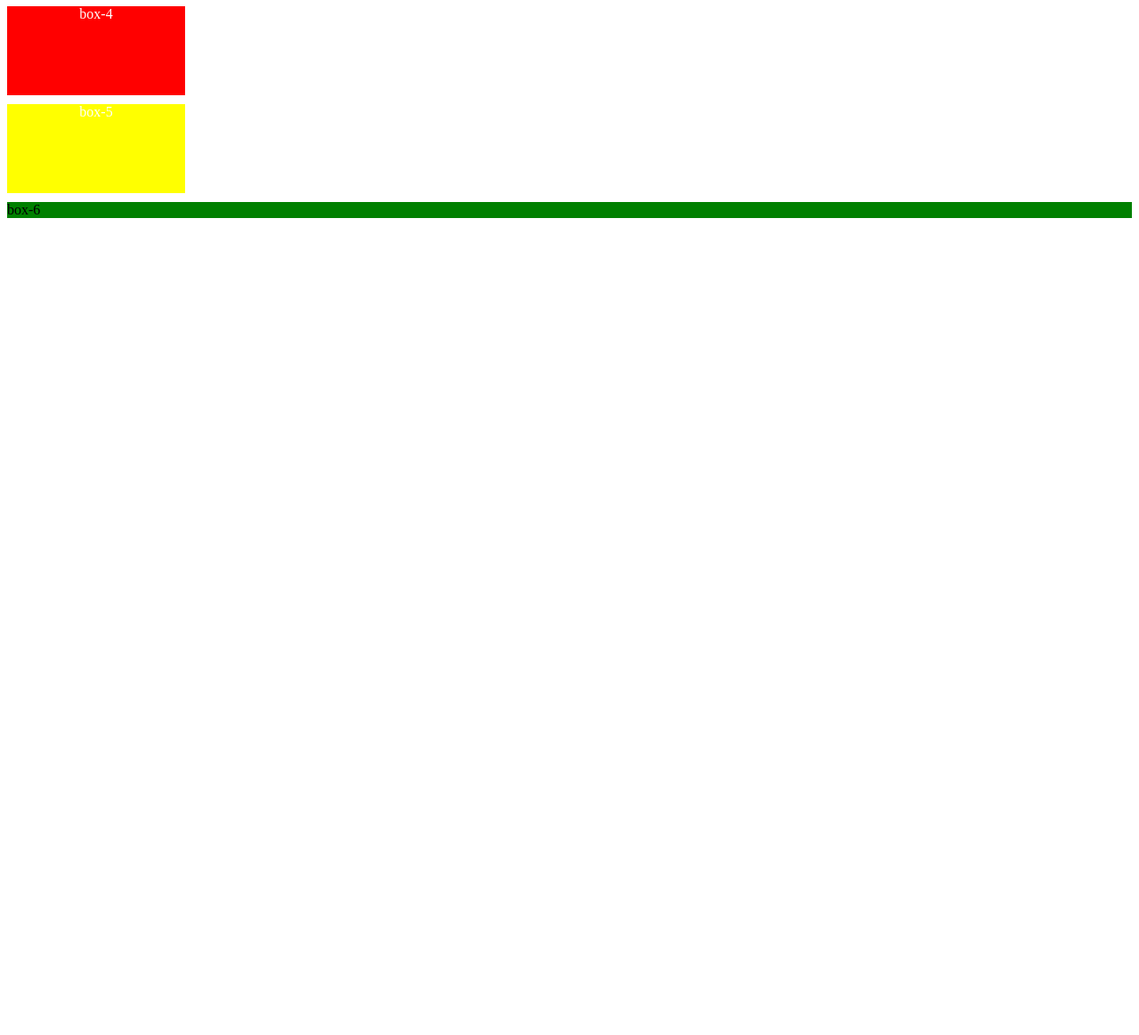
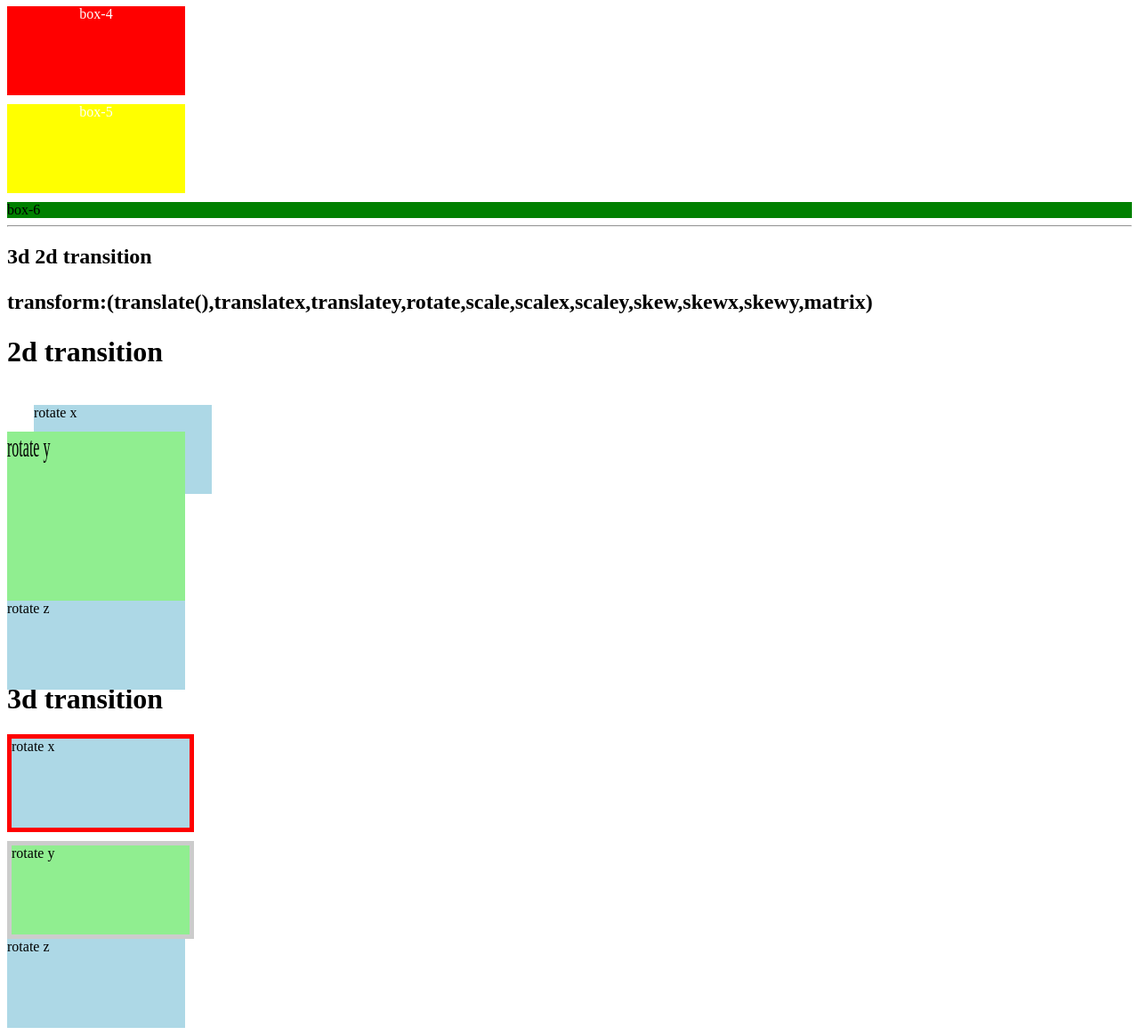
Before and after one commit to pandan144/css, a plain HTML site: page transition/transition.html in a window 1280 px wide. Shown: the part 732-1895 px from the top of the page at 89% size. Before the commit the page ends 985 px from the top, so only its background shows below. Drawn offline with Linux system fonts and the light colour scheme.

Commit message:
add transition

```diff
--- a/transition/transition.html
+++ b/transition/transition.html
@@ -101,7 +101,7 @@
 		  color:black
 		  }
 
-		  .box5{
+		 .box5{
 		 color:white;
 		 width:200px;
 		 height:100px;
@@ -114,6 +114,60 @@
 		 .box5:hover{
 		  width:500px;
 		  color:black
+		  }
+
+		  .box-x{
+			width:200px;
+			height:100px;
+			transition-duration: 3s;
+			margin:10px 0px;
+			border:5px solid #ff0000;
+		  }
+		  .box-x:hover{
+		   transform:rotatex(150deg);
+		  }
+
+		   .box-y{
+			width:200px;
+			height:100px;
+			transition-duration: 3s;
+			border:5px solid #ccc;
+		  }
+		  .box-y:hover{
+		   transform:rotatey(90deg);
+		   margin:10px 0px;
+		  }
+
+		  .box-z{
+			width:200px;
+			height:100px;
+			transition-duration: 3s;
+		  }
+		  .box-z:hover{
+		   transform:rotatez(150deg);
+		  }
+
+		  .boxa{
+			width:200px;
+			height:100px;
+		  }
+		  .boxa{
+		   transform:translate(30px,20px);
+		  }
+		  .boxb{
+			width:200px;
+			height:100px;
+		  }
+		  .boxb{
+		   transform:scaley(2);
+		  }
+		  .boxc{
+			width:200px;
+			height:100px;
+			margin:10px 0;
+		  }
+		  .boxc{
+		   transform:translatey(30px);
 		  }
 		</style>
 	</head>
@@ -129,6 +183,16 @@
 		<div  class="box3" style="background-color:lightblue;">box-3</div>
 		<div  class="box4" style="background-color:red;">box-4</div>
 		<div class="box5" style="background-color:yellow;">box-5</div>
-		<div  class="box6" style="background-color:green;">box-6</div>
+		<div  class="box6" style="background-color:green;">box-6</div><hr>
+		<h2> 3d 2d transition<h2>
+		<p>transform:(translate(),translatex,translatey,rotate,scale,scalex,scaley,skew,skewx,skewy,matrix)</p>
+		<h1>2d transition</h1>
+		<div class="boxa" style="background-color:lightblue;">rotate x</div>
+		<div  class="boxb" style="background-color:lightgreen;">rotate y</div>
+		<div  class="boxc" style="background-color:lightblue;">rotate z</div>
+		<h1>3d transition</h1>
+		<div class="box-x" style="background-color:lightblue;">rotate x</div>
+		<div  class="box-y" style="background-color:lightgreen;">rotate y</div>
+		<div  class="box-z" style="background-color:lightblue;">rotate z</div>
 	</body>
 </html>
```
